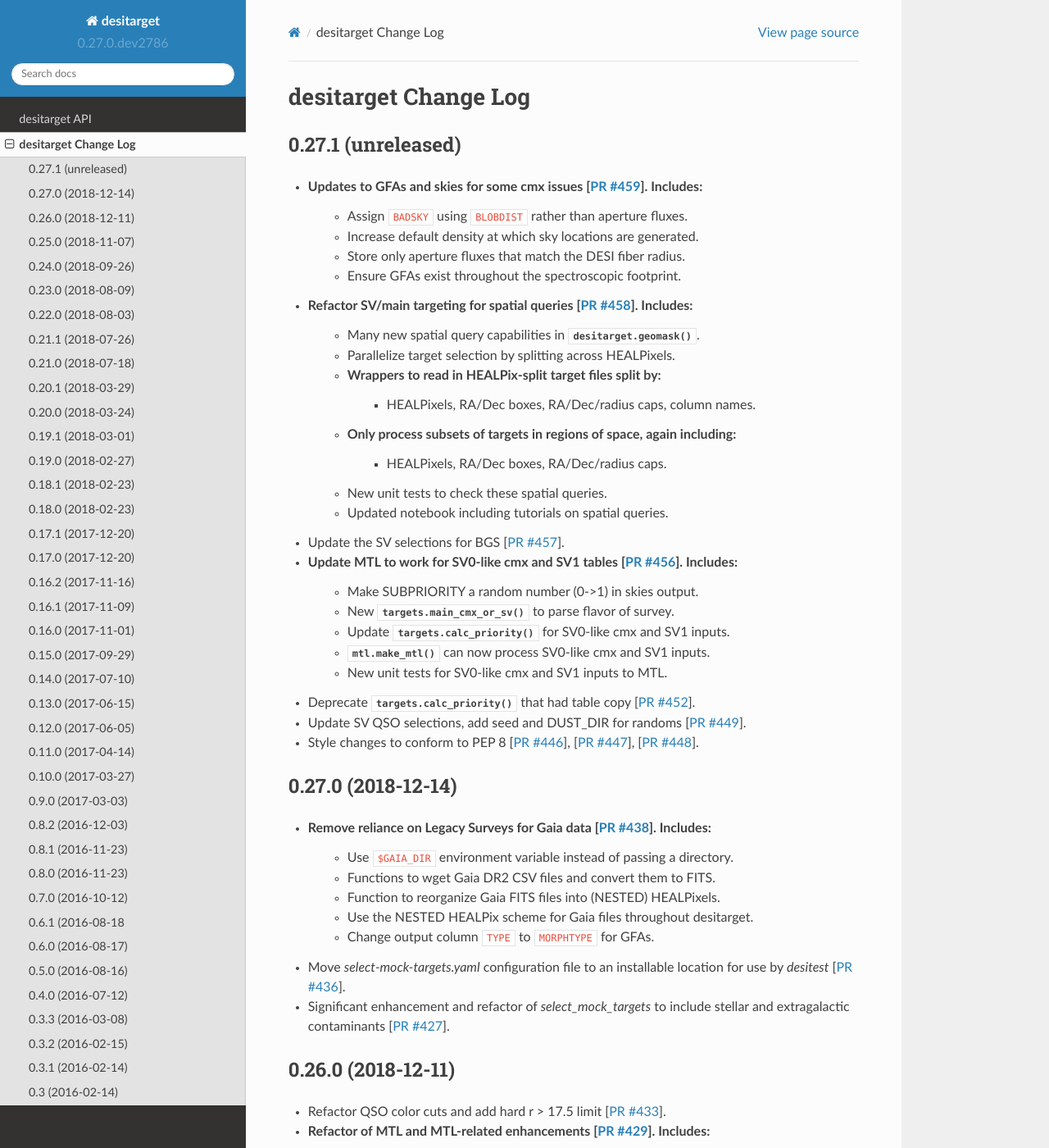
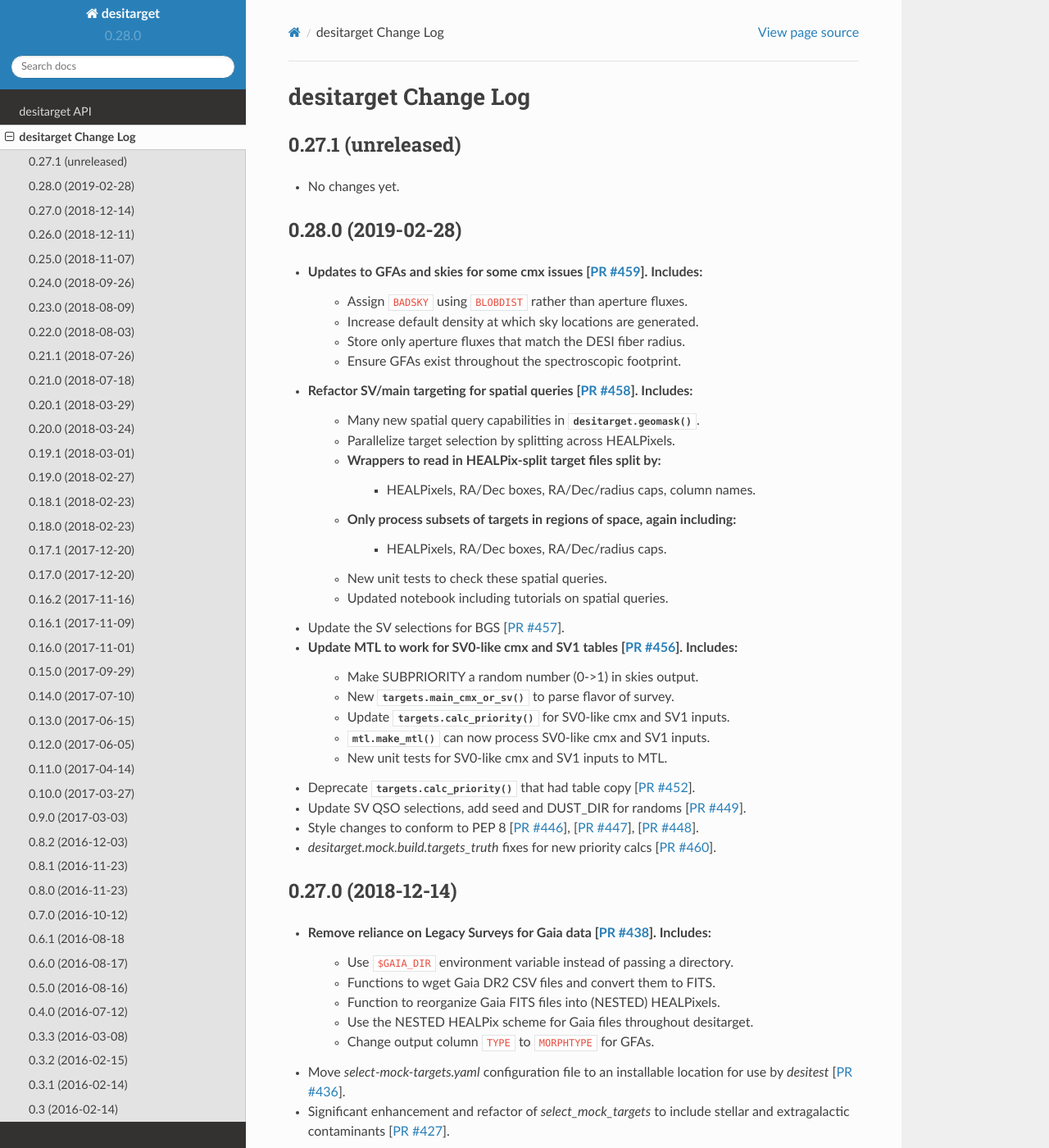
Before and after one commit to desihub/desitarget, a Sphinx documentation site: the page built from doc/changes.rst, in a window 1280 px wide and 1400 px high. Shown: the whole window at 82% size. Built offline with Sphinx 7.4.7 and the Read the Docs theme 2.0.0, drawn with Linux system fonts in a browser that asks for light colours.

Commit message:
update release notes and version for desitarget/0.28.0

```diff
--- a/doc/changes.rst
+++ b/doc/changes.rst
@@ -3,6 +3,11 @@ desitarget Change Log
 =====================
 
 0.27.1 (unreleased)
+-------------------
+
+* No changes yet.
+
+0.28.0 (2019-02-28)
 -------------------
 
 * Updates to GFAs and skies for some cmx issues [`PR #459`_]. Includes:
@@ -29,6 +34,7 @@ desitarget Change Log
 * Deprecate :func:`targets.calc_priority` that had table copy [`PR #452`_].
 * Update SV QSO selections, add seed and DUST_DIR for randoms [`PR #449`_].
 * Style changes to conform to PEP 8 [`PR #446`_], [`PR #447`_], [`PR #448`_].
+* `desitarget.mock.build.targets_truth` fixes for new priority calcs [`PR #460`_].
 
 .. _`PR #446`: https://github.com/desihub/desitarget/pull/446
 .. _`PR #447`: https://github.com/desihub/desitarget/pull/447
@@ -39,6 +45,7 @@ desitarget Change Log
 .. _`PR #457`: https://github.com/desihub/desitarget/pull/457
 .. _`PR #458`: https://github.com/desihub/desitarget/pull/458
 .. _`PR #459`: https://github.com/desihub/desitarget/pull/459
+.. _`PR #460`: https://github.com/desihub/desitarget/pull/460
 
 0.27.0 (2018-12-14)
 -------------------
--- a/py/desitarget/_version.py
+++ b/py/desitarget/_version.py
@@ -1 +1 @@
-__version__ = '0.27.0.dev2786'
+__version__ = '0.28.0'
```
